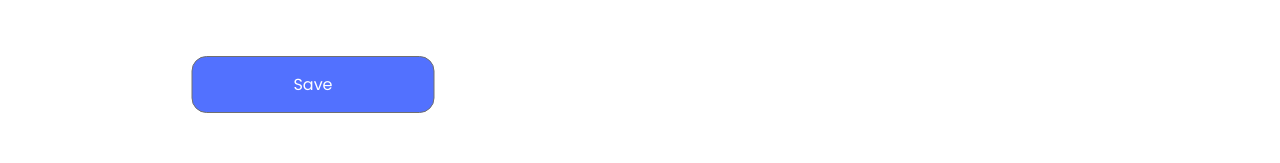
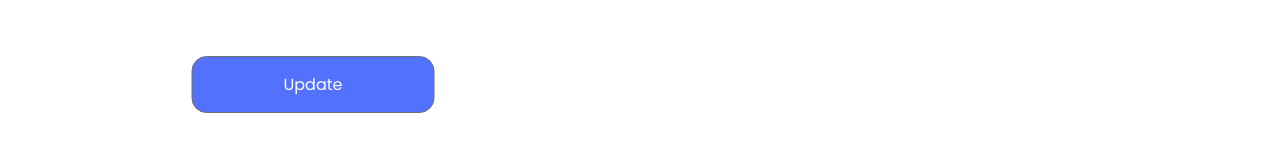
Before and after one commit to Kolawole26/StartupIntern-prototype-2, a React (Create React App) app: page /updateItem in a window 1280 px wide. Shown: the part 767-930 px from the top of the page. Built offline with nearby package versions, Linux system fonts and the light colour scheme.

Commit message:
second commit

```diff
--- a/src/MyPages/EditItem.js
+++ b/src/MyPages/EditItem.js
@@ -43,7 +43,7 @@
                         <label htmlFor="details">Details</label>
                         <textarea name="details" id="" cols="30" rows="10" ></textarea>
                         </div>
-                        <button className="btn">Save</button>
+                        <button className="btn">Update</button>
 
                     </form>
             </div>
```
Also changed, not shown: src/App.css (line endings or trailing spaces).
